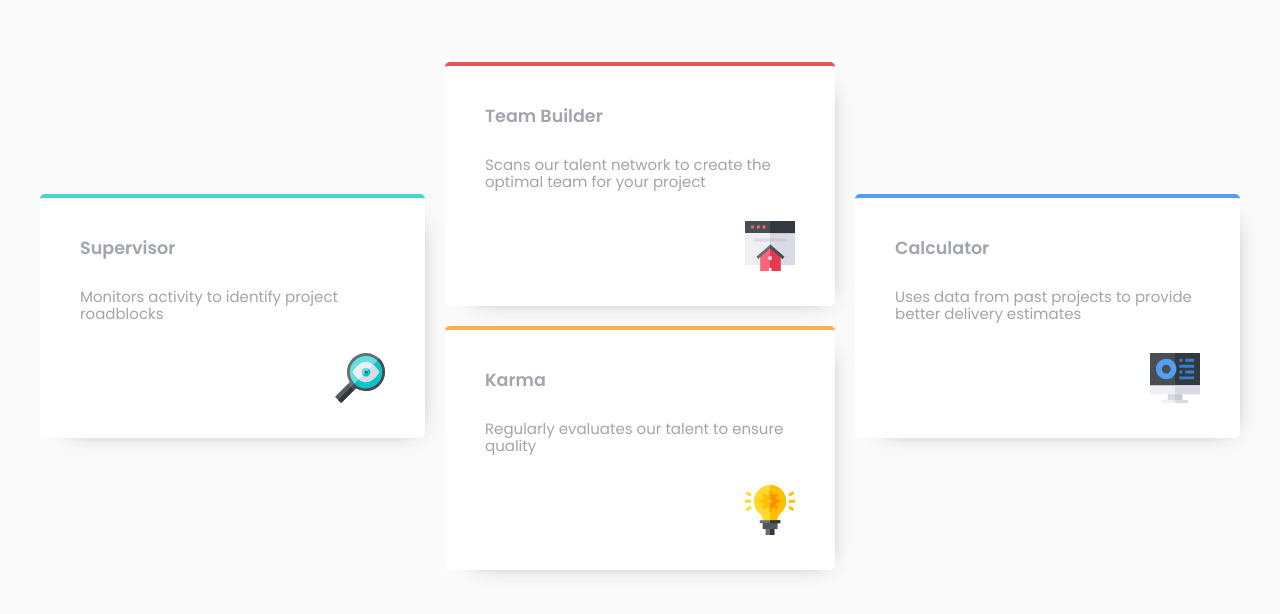
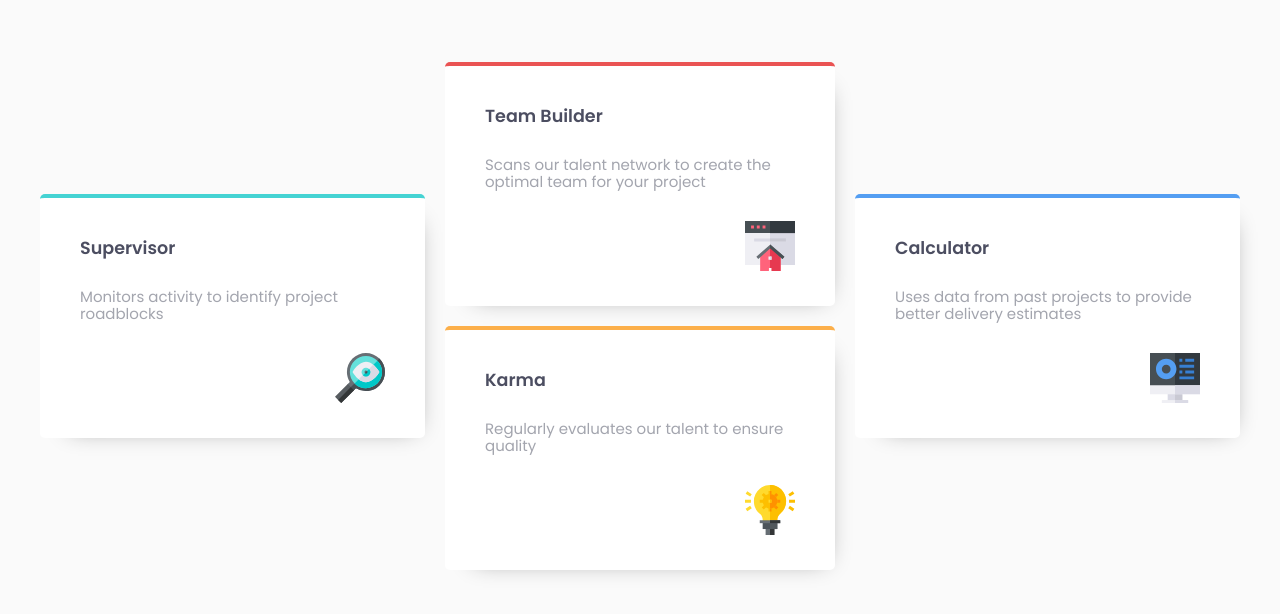
Before and after one commit to ESP420/100DaysOfProjects, a plain HTML site: page 14-day-four-card-feature-section/index.html in a window 1280 px wide. Shown: the part 220-834 px from the top of the page. Drawn offline with Linux system fonts and the light colour scheme.

Commit message:
fixed text color card title

```diff
--- a/14-day-four-card-feature-section/css/styles.css
+++ b/14-day-four-card-feature-section/css/styles.css
@@ -120,7 +120,7 @@ main {
 }
 
 .card__title {
-    color: var(--Grayish-Blue);
+    color: var(--Very-Dark-Blue);
 }
 
 .card__description {
```
